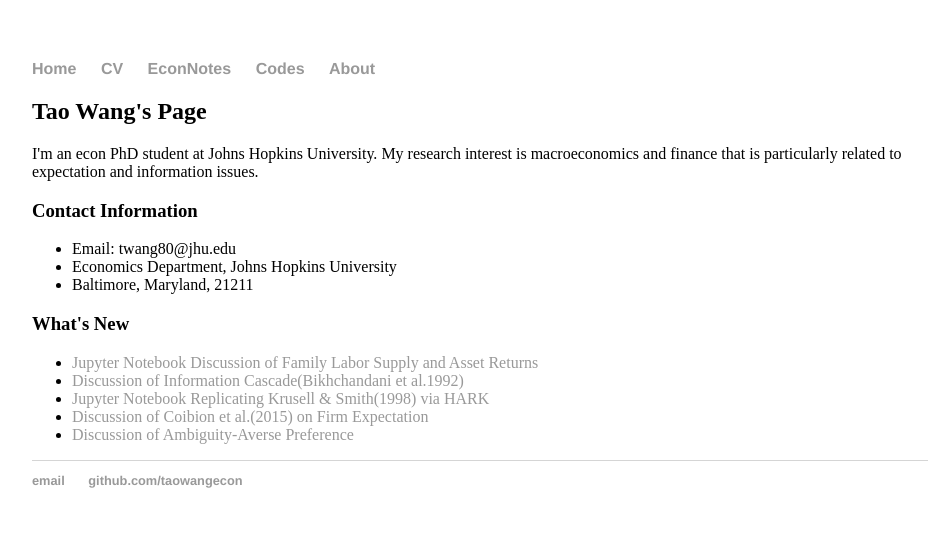
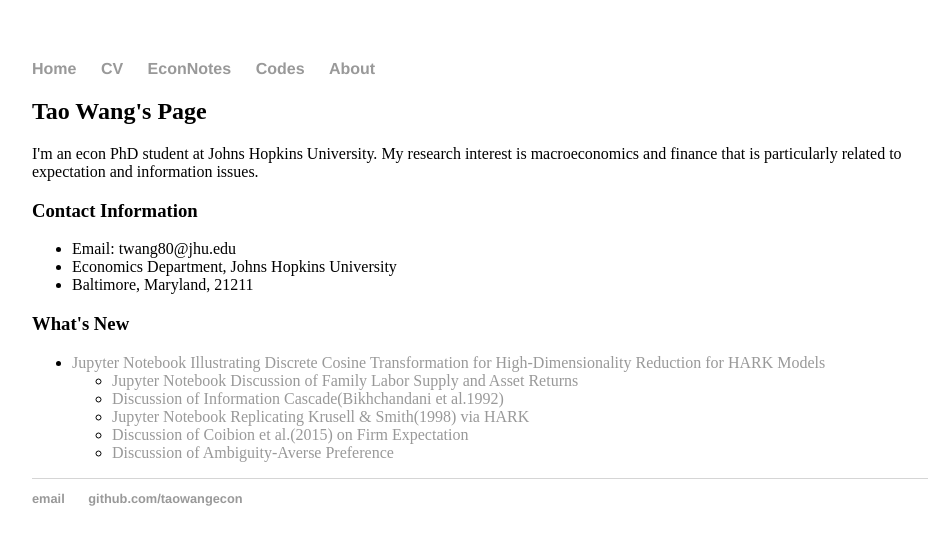
Before and after one commit to iworld1991/TaoWangEcon.github.io, a Jekyll site: the page built from index.html, in a window 1280 px wide. Shown: the top 545 px of the page, without its empty margins (160-1092 px from the left). Built offline with Jekyll 4.4.1, drawn with Linux system fonts in a browser that asks for light colours.

Commit message:
Update index.html
Add to what's new.

```diff
--- a/index.html
+++ b/index.html
@@ -15,6 +15,7 @@ title: Tao Wang's Page
 	 </ul>
 
 	<h3> What's New </h3>
+	<ul><li><a href="https://github.com/econ-ark/HARK/blob/master/HARK/BayerLuetticke/notebooks/DCT.ipynb"> Jupyter Notebook Illustrating Discrete Cosine Transformation for High-Dimensionality Reduction for HARK Models</a></li>
 	<ul><li><a href="https://github.com/econ-ark/ballpark/blob/master/empirical/Results-That-Beg-For-A-Model/dpFamilyLaborAssets/WangTao_dpFamilyLaborAssets.ipynb"> Jupyter Notebook Discussion of Family Labor Supply and Asset Returns</a></li>
 	<li><a href="/presentation/InformationCascadeFads.pdf">Discussion of Information Cascade(Bikhchandani et al.1992)</a></li>
 	<li><a href="https://github.com/econ-ark/DemARK/blob/Course-Choice/notebooks/KrusellSmith.ipynb"> Jupyter Notebook Replicating Krusell & Smith(1998) via HARK</a></li>
```
